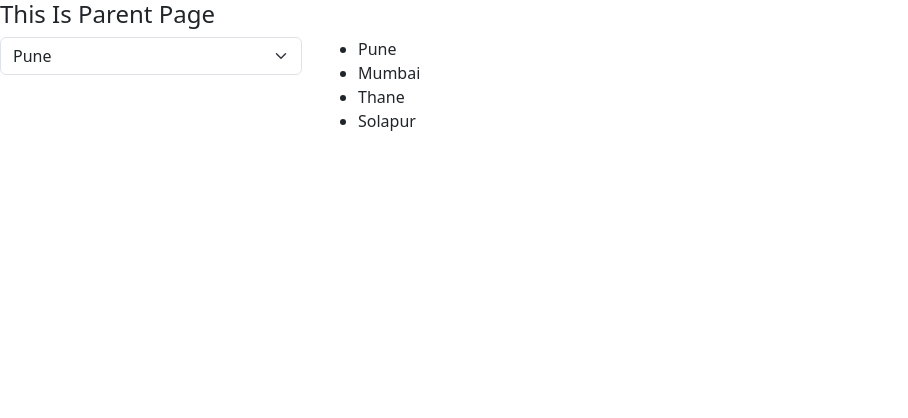
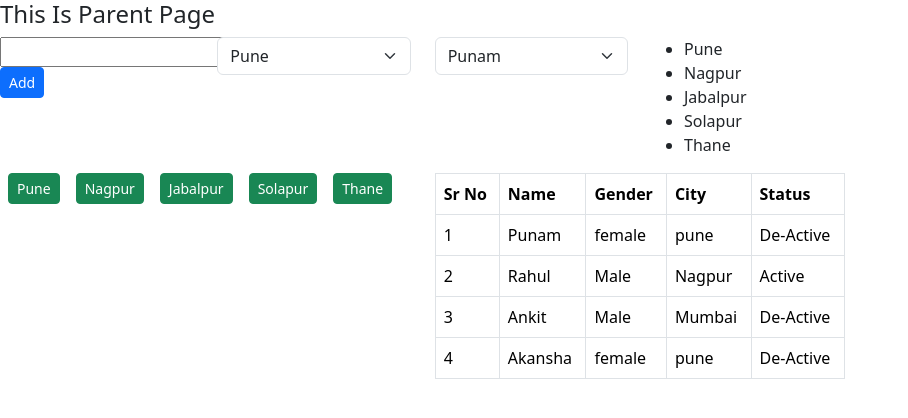
Before and after one commit to voidChetan/React_Practice, a React (Create React App) app: page / in a window 1280 px wide. Shown: the top 418 px of the page, without its empty margins (0-908 px from the left). Built offline with nearby package versions, Linux system fonts and the light colour scheme.

Commit message:
Map Ortator

```diff
--- a/src/App.js
+++ b/src/App.js
@@ -8,6 +8,7 @@ import HidenShow from './components/HidenShow';
 import Style from './components/Style';
 import Forms from './components/Forms';
 import ForLoop from './components/ForLoop';
+import MapOperator from './components/MapOperator';
 
 function App() {
   return (
@@ -21,7 +22,8 @@ function App() {
         {/* <HidenShow/> */}
         {/* <Style/> */}
         {/* <Forms/> */}
-        <ForLoop/>
+        {/* <ForLoop/> */}
+        <MapOperator/>
       </div>
     </div>
   );
--- /dev/null
+++ b/src/components/MapOperator.js
@@ -0,0 +1,97 @@
+import React, { useState } from 'react';
+
+const MapOperator = () => {
+    const [cityList,setCityList] = useState(['Pune', 'Nagpur', 'Jabalpur', 'Solapur' ,'Thane']);
+    const [cityName, setCityName] = useState('');
+    const changeCityName = (event) => {
+        setCityName(event.target.value);
+    }
+    const addCity = () => {
+        setCityList(prevList => [...prevList,cityName])
+    }
+    const stuentList = [
+        {studentId: 112, name: 'Punam', gender:'female',city:'pune',isActive: false},
+        {studentId: 113, name: 'Rahul', gender:'Male',city:'Nagpur',isActive: true},
+        {studentId: 114, name: 'Ankit', gender:'Male',city:'Mumbai',isActive: false},
+        {studentId: 115, name: 'Akansha', gender:'female',city:'pune',isActive: false}
+    ]
+    return (
+        <div >
+            <div className='row'>
+                <div className='col-2'>
+                    <input type='text' onChange={(event)=> {changeCityName(event)}} />
+                    <button className='btn btn-sm btn-primary' onClick={addCity}>Add</button>
+                </div>
+                <div className='col-2'>
+                    <select className='form-select'>
+                        {
+                            cityList.map( (item, index) => {
+                                return <option key={index}>   {item} </option>
+                            } )
+                        }
+                    </select>
+                </div>
+                <div className='col-2'>
+                    <select className='form-select'>
+                        {
+                            stuentList.map( (student, index ) => {
+                                return <option key={index} value={student.studentId}>
+                                     {student.name}</option>
+                            } )
+                        }
+                    </select>
+                </div>
+                <div className='col-2'>
+                    <ul>
+                        {
+                            cityList.map( (item, index) => {
+                                return <li key={index}> {item}</li>
+                            } )
+                        }
+                    </ul>
+                </div>
+            </div>
+            <div className='row'>
+                <div className='col-4'>
+                    {
+                      cityList.map( (element, sr) => {
+                        return <button  key={sr} className='btn btn-sm btn-success mx-2'>
+                        {element}</button>
+                      } )
+                    }
+                </div>
+                <div className='col-4'>
+                    <table className='table table-bordered'>
+                        <thead>
+                            <tr>
+                                <th>Sr No</th>
+                                <th>Name</th>
+                                <th>Gender</th>
+                                <th>City</th>
+                                <th>Status</th>
+                            </tr>
+                        </thead>
+                        <tbody>
+                        {
+                            stuentList.map( (studentObj, index) => {
+                                return <tr>
+                                    <td> {index +1}</td>
+                                    <td> {studentObj.name}</td>
+                                    <td>{studentObj.gender}</td>
+                                    <td>{studentObj.city}</td>
+                                    <td>{ studentObj.isActive ? 'Active' : 'De-Active' }</td>
+                                </tr>
+
+                            } )
+                        }
+                         </tbody>
+
+                    </table>
+                </div>
+
+            </div>
+        </div>
+    );
+};
+
+export default MapOperator;
```
Also changed, not shown: src/components/ArrayUpdate.js (+0 -11 lines).
